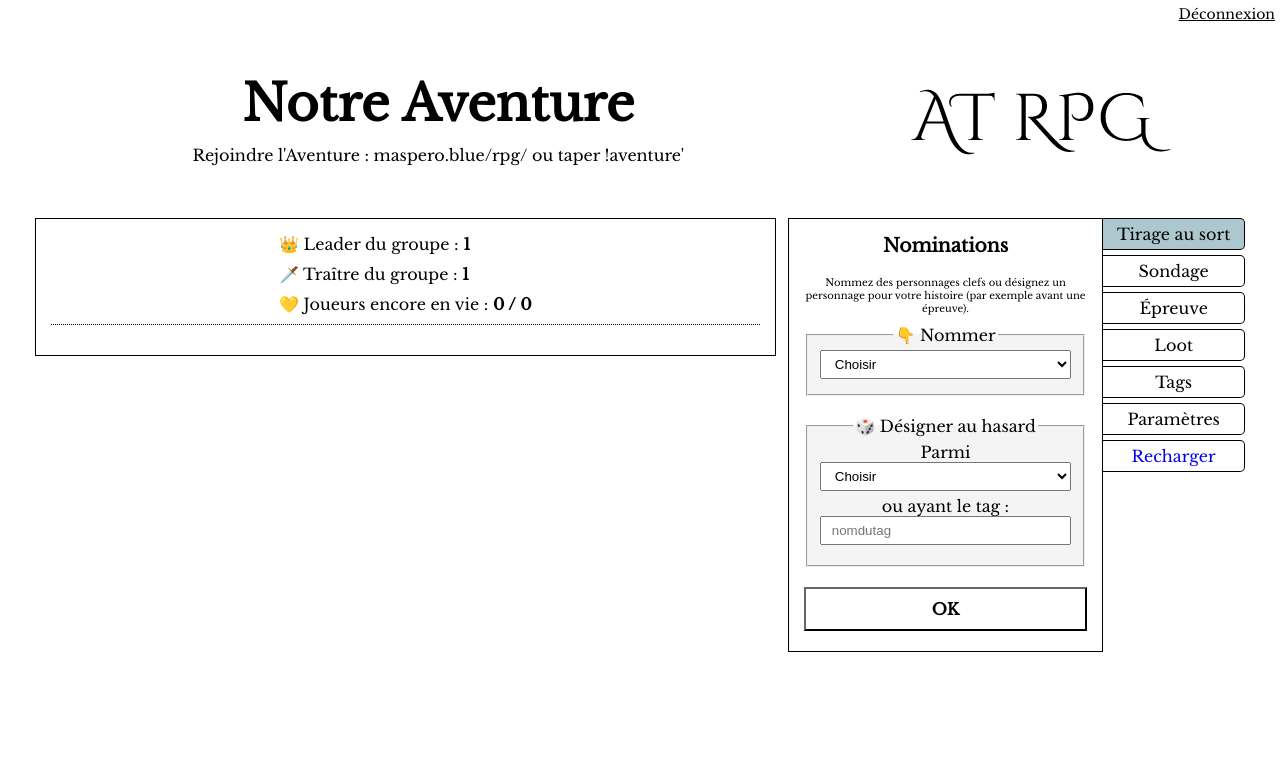
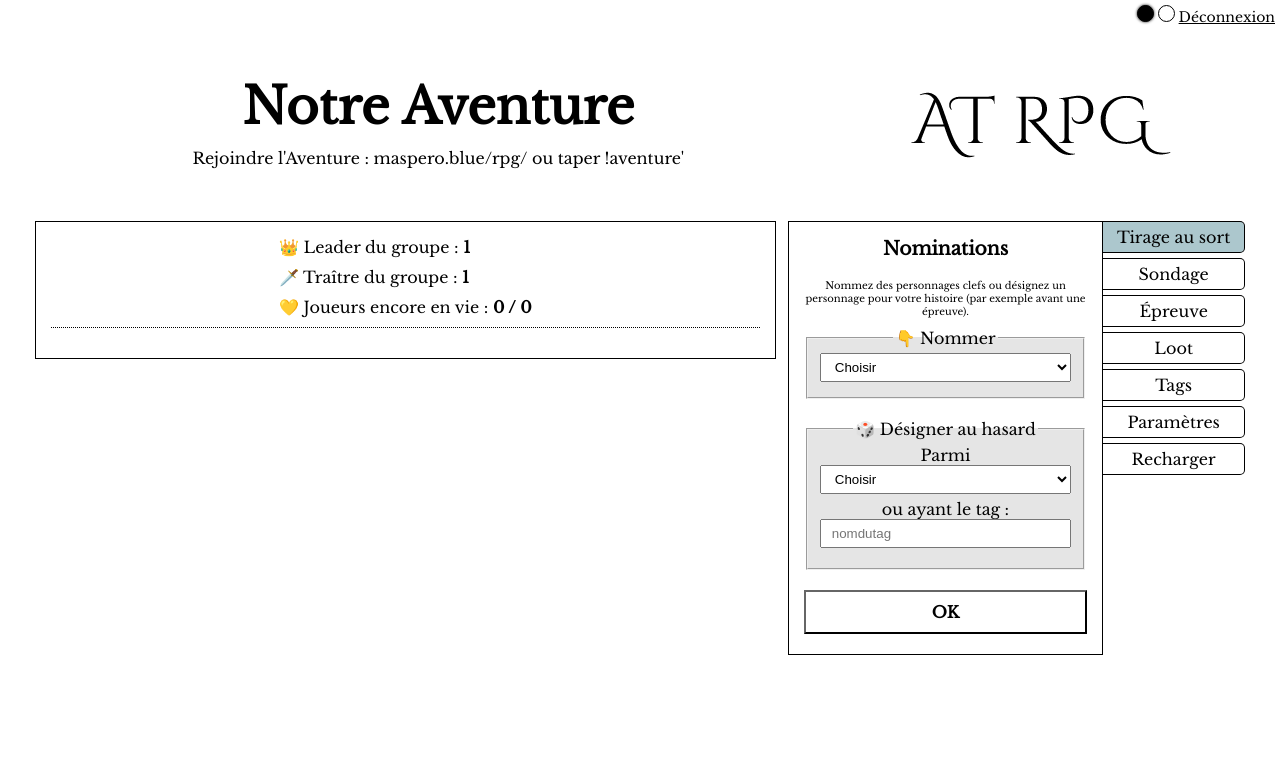
Before and after one commit to fibreville/minotaure_php, a PHP site: page /ecran.php?action=1 in a window 1280 px wide. Shown: the top 779 px of the page. Run offline with PHP 8.4, Linux system fonts and the light colour scheme; the visitor is signed in with stand-in values (Sample User, id 1); data comes from the database, SQL or seed files in the repository; data that the repository does not hold is empty; a stand-in replaces the project's code that opens the database connection.

Commit message:
Add dark mode switcher

```diff
--- a/src/css/style.css
+++ b/src/css/style.css
@@ -12,6 +12,16 @@ body {
   color: black;
   padding: 0;
   text-align: center;
+}
+body.dark {
+  background: black;
+  color: white;
+}
+body.dark a,body.dark a:visited{
+  color: white;
+}
+body.light a,body.light a:visited{
+  color: black;
 }
 html:not(#page-mj) body {
   height: 100vh;
@@ -38,6 +48,27 @@ h3 {
 #account_actions a, #account_actions a:visited{
   color: black;
   text-decoration: underline;
+}
+#account_actions .enableDarkMode, #account_actions .enableLightMode{
+  height: 15px;
+  width: 15px;
+  border-radius: 50%;
+  border: 1px solid black;
+  display: inline-block;
+  cursor:pointer;
+  margin-rigth: 5px;
+}
+#account_actions .enableDarkMode{
+  background: black;
+  box-shadow: 0 0 3px black;
+}
+body.dark #account_actions .enableDarkMode{
+  border: 1px solid white;
+}
+body.dark #account_actions .enableLightMode{
+  background: white;
+  box-shadow: 0 0 3px white;
+  border: 1px solid white;
 }
 .wrapper-intro {
   display: flex;
@@ -331,7 +362,7 @@ input[type=submit],
   color: red;
 }
 .wrapper-center fieldset {
-  background: #F4F4F4;
+  background: rgba(0,0,0,0.1);
   margin-bottom: 20px;
 }
 .wrapper-penalite {
--- a/src/ecran.php
+++ b/src/ecran.php
@@ -566,7 +566,7 @@ if ($action == 'election') {
             <option value=carac2>Chaque personnage <?php print $settings['carac2_group'] ?></option>
             <?php
             foreach ($list_players as $key_player => $player) {
-              print "<option value=$key_player>$player</option>";
+              print "<option value='$key_player'>$player</option>";
             }
             ?>
           </select>
@@ -593,7 +593,7 @@ if ($action == 'election') {
         <!-- FORMULAIRE DES PARAMETRES DE LA PARTIE-->
         <h3>Paramètres</h3>
         <div class="instructions">Changez les réglages de votre aventure avant ou pendant votre stream.</div>
-        <form method=post action=ecran.php?action=settings>
+        <form method="post" action="ecran.php?action=settings">
           <fieldset>
             <legend>Intro</legend>
             <label for="adventure_name">Nom de l'aventure</label>
--- a/src/footer.php
+++ b/src/footer.php
@@ -1,2 +1,8 @@
   </div>
+  <script>
+	document.body.className=document.body.className.replace('light',localStorage.getItem('bright')||'light');
+	function setBright(holdBright,newBright){
+		localStorage.setItem('bright',newBright);
+		document.body.className=document.body.className.replace(holdBright,newBright);
+	}</script>
 </body>
--- a/src/header.php
+++ b/src/header.php
@@ -9,10 +9,10 @@ include "variables.php";
   <title><?php print $settings['adventure_name']; ?></title>
   <link rel="stylesheet" type="text/css" href="./css/style.css">
 </head>
-<body>
-  <?php if (isset($_SESSION['nom'])) { ?>
+<body class="light">
   <nav id="account_actions">
-    <a href="logout.php">Déconnexion</a>
-  </nav><?php
-  } ?>
+    <span href="dark.php" class="enableDarkMode" title="Dark mode" onclick="setBright('light','dark')"></span>
+    <span href="light.php" class="enableLightMode" title="Light mode" onclick="setBright('dark','light')"></span>
+    <?php if (isset($_SESSION['nom'])){ ?><a href="logout.php">Déconnexion</a><?php } ?>
+  </nav>
   <div class="page-wrapper">
```
Lines whose indentation alone changed are shown as unchanged.
